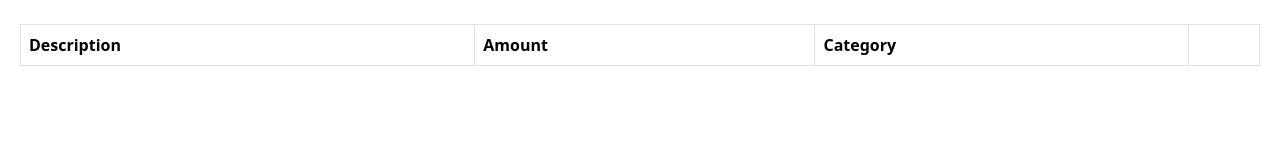
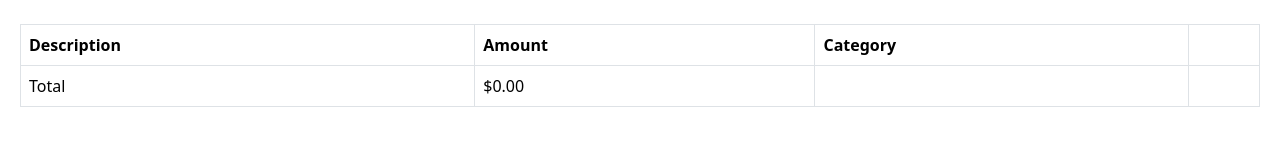
Before and after one commit to houssamouhra/expense-tracker, a React (Vite) app: page / in a window 1280 px wide. Shown: the part 402-548 px from the top of the page. Built offline with nearby package versions, Linux system fonts and the light colour scheme.

Commit message:
feat(expense-list): add total amount row to table footer

```diff
--- a/src/components/ExpenseList.tsx
+++ b/src/components/ExpenseList.tsx
@@ -32,6 +32,14 @@ const ExpenseList = ({ expenses, onDelete }: ExpenseListProps) => {
           </tr>
         ))}
       </tbody>
+      <tfoot>
+        <tr>
+          <td>Total</td>
+          <td>${expenses.reduce((acc, expense) => expense.amount + acc, 0).toFixed(2)}</td>
+          <td></td>
+          <td></td>
+        </tr>
+      </tfoot>
     </table>
   );
 };
```
